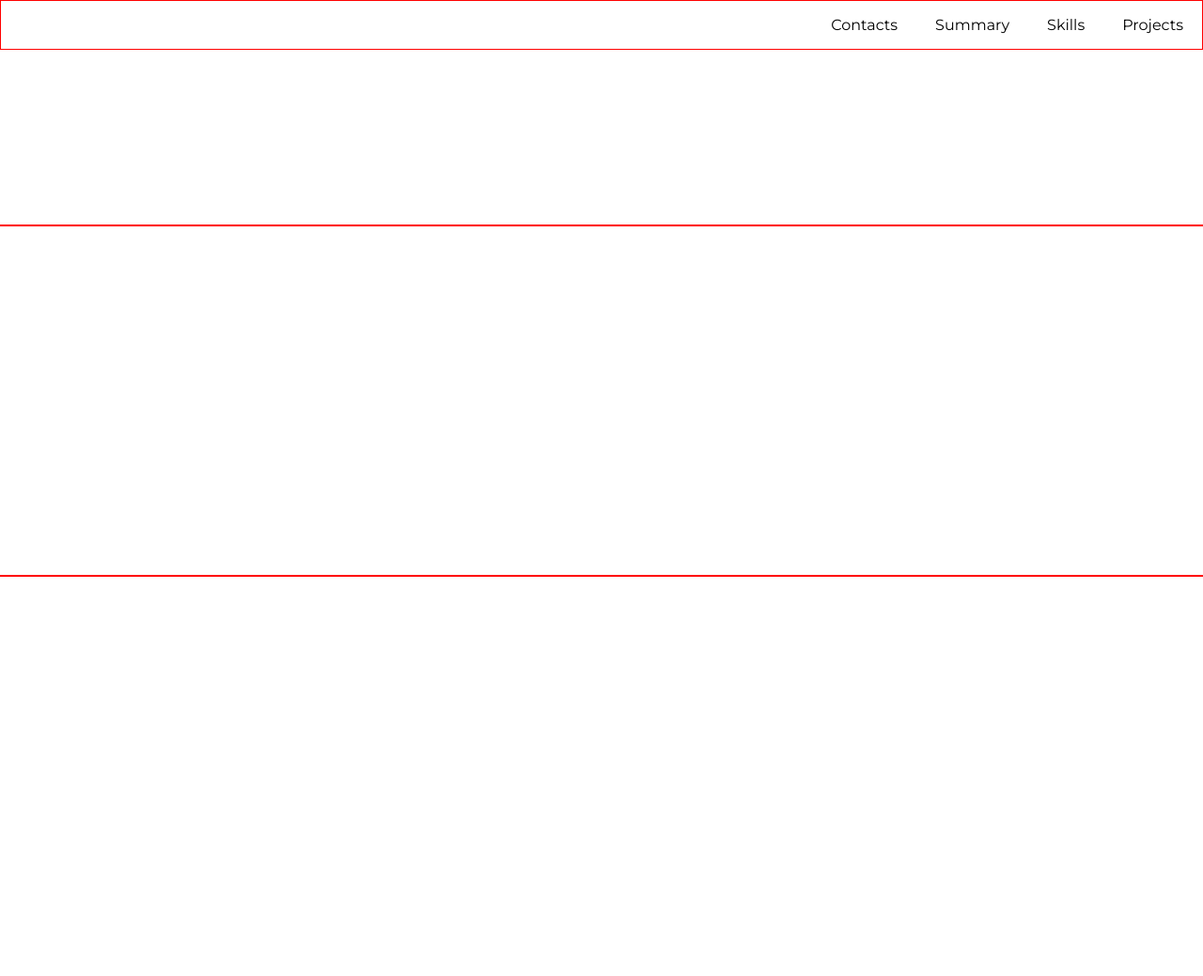
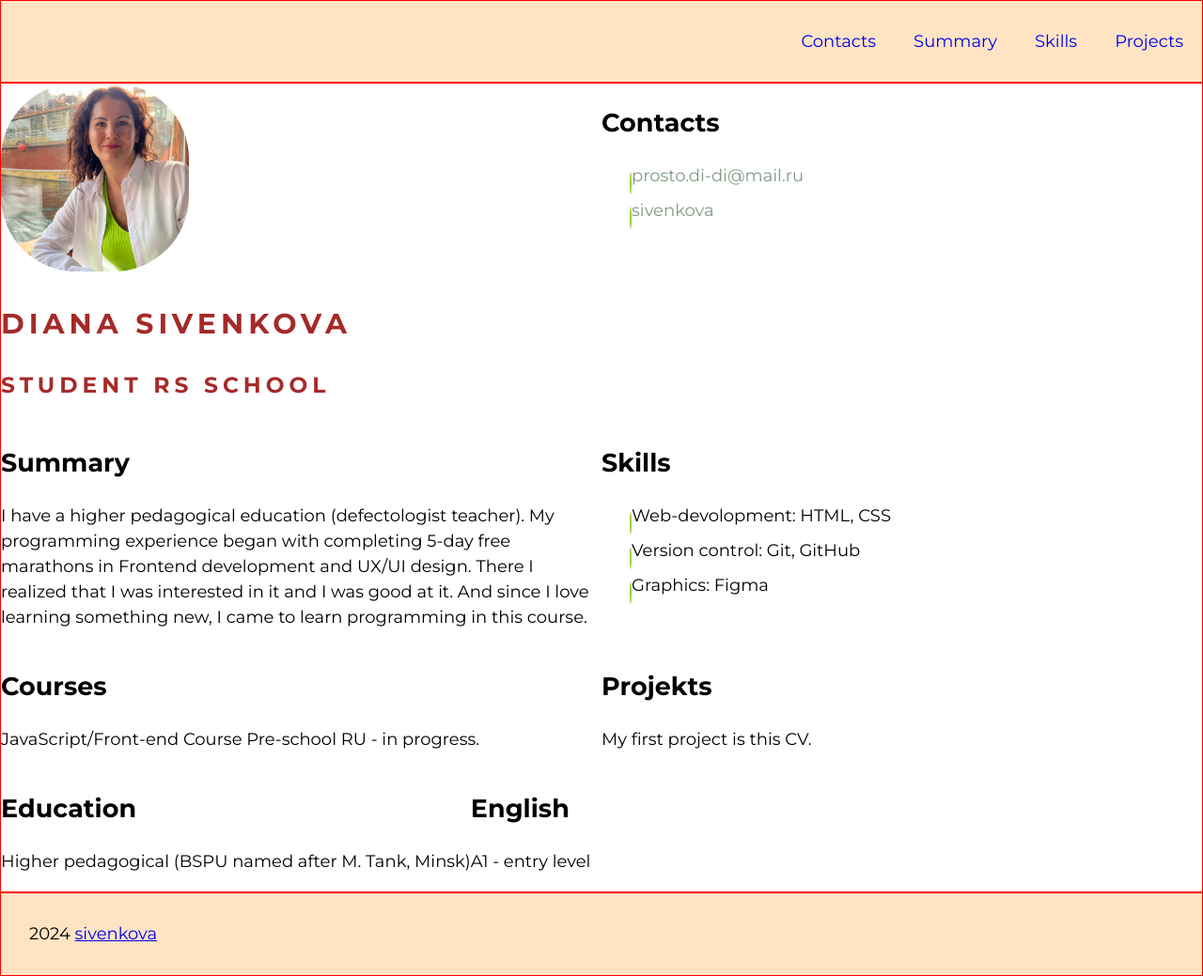
Before and after one commit to sivenkova/rsschool-cv, a plain HTML site: page index.html in a window 1280 px wide. Shown: the whole page at 94% size. Before the commit the page ends 800 px from the top, so only its background shows below. Drawn offline with Linux system fonts and the light colour scheme.

Commit message:
init: logo rss, change html ahd css

```diff
--- a/index.html
+++ b/index.html
@@ -25,9 +25,77 @@
     </div>
    </header>
 
-   <main class="main"></main>
-    <div class="container main-container"></div>
-   <footer class="footer"></footer>
-   <div class="container footer-container"></div>
+   <main class="main">
+    <div class="container main-container">
+        <section class="section section-profile" id="profile">
+            <img src="assets\IMG_0716.jpg" alt class="section-profile-avatar">
+            <div class="section-profile-title">
+                <h1>DIANA SIVENKOVA</h1>
+                <h3>Student RS School</h3>
+            </div>
+        </section>
+        <section class="section" id="contacts">
+            <h2 class="section-title">Contacts</h2>
+            <ul class="section-list">
+                <li class="section-item contakts-item">
+                    <a href="mailto:prosto.di-di@mail.ru" title="email">prosto.di-di@mail.ru</a>
+                </li>
+                <li class="section-item contakts-item">
+                    <a href="https://github.com/sivenkova" title="github">sivenkova</a>
+                </li>
+            </ul>
+        </section>
+        <section class="section" id="summary">
+            <h2 class="section-title">Summary</h2>
+            <p>
+                I have a higher pedagogical education (defectologist teacher). My programming experience began with completing 5-day free marathons in Frontend development and UX/UI design. There I realized that I was interested in it and I was good at it. And since I love learning something new, I came to learn programming in this course.
+            </p>
+        </section>
+        <section class="section" id="skills">
+            <h2 class="section-title">Skills</h2>
+            <ul class="section-list">
+                <li class="section-item">
+                    Web-devolopment:
+                    <span>HTML, CSS</span>
+                </li>
+                <li class="section-item">
+                    Version control:
+                    <span>Git, GitHub</span>
+                </li>
+                <li class="section-item">
+                    Graphics:
+                    <span>Figma</span>
+                </li>
+            </ul>
+        </section>
+        <section class="section" id="courses">
+            <h2 class="section-title">Courses</h2>
+            <p>JavaScript/Front-end Course Pre-school RU - in progress.</p>
+        </section>
+        <section class="section-title" id="projects">
+            <h2 class="section-title">Projekts</h2>
+            <p>My first project is this CV.</p>
+        </section>
+        <section class="section-title" id="education">
+            <h2 class="section-title">Education</h2>
+            <p>Higher pedagogical (BSPU named after M. Tank, Minsk)</p>
+        </section>
+        <section class="section-title" id="english">
+            <h2 class="section-title">English</h2>
+            <p>A1 - entry level</p>
+        </section>
+    </div>
+   </main>
+
+   <footer class="footer">
+    <div class="container footer-container">
+        <div>
+            2024
+            <a href="https://github.com/sivenkova">sivenkova</a>
+        </div>
+        <a href="https://rs.school/courses/javascript-ru"></a>
+    </div>
+   </footer>
+
 </body>
 </html>
--- a/style.css
+++ b/style.css
@@ -6,6 +6,9 @@ body {
     display: flex;
     flex-direction: column;
     justify-content: space-between;
+    font-size: 18px;
+    line-height: 1.5;
+    color: black;
 }
 
 * {
@@ -14,10 +17,12 @@ body {
 
 header {
     border: 1px solid red;
+    background-color: bisque;
 }
 
 main {
     border: 1px solid red;
+    margin-bottom: auto;
 }
 
 footer {
@@ -27,6 +32,21 @@ footer {
 .container {
     max-width: 1440px;
     margin: 0 auto;
+}
+
+.main-container {
+    display: flex;
+    flex-wrap: wrap;
+}
+
+.section {
+    width: 50%;
+}
+
+@media (max-width: 768px) {
+    .section {
+        width: 100%;
+    }
 }
 
 .nav-list {
@@ -42,10 +62,13 @@ html {
 
 .nav-link {
     padding: 0 20px;
-    line-height: 50 px;
+    line-height: 50px;
     text-decoration: none;
-    color: black;
     transition: 0.3s;
+}
+
+.nav-link :hover {
+    color: blue;
 }
 
 .section-item a {
@@ -56,3 +79,48 @@ html {
   .section-item a:hover {
     color: #4d2323;
   }
+
+  .section-profile-avatar {
+    width: 200px;
+    height: 200px;
+    object-fit: cover;
+    border-radius: 40%;
+  }
+
+  .section-profile-title {
+    font-size: 20px;
+    font-weight: 400;
+    text-transform: uppercase;
+    letter-spacing: 5px;
+    color: brown;
+  }
+
+.section-list {
+    margin: 0;
+    padding: 0;
+    list-style: none;
+}
+
+.section-item {
+    position: relative;
+    margin: 0;
+    padding: 0;
+    margin-bottom: 10px;
+    padding-left: 30px;
+}
+
+.section-item::before {
+    content: "";
+    position: relative;
+    top: 8px;
+    left: 0px;
+    width: 10px;
+    height: 10px;
+    border: 1px solid yellowgreen;
+    border-radius: 50%;
+}
+
+.footer {
+    background-color: bisque;
+    padding: 30px;
+}
```
Also changed, not shown: assets/rs-school-logo.svg (added).
